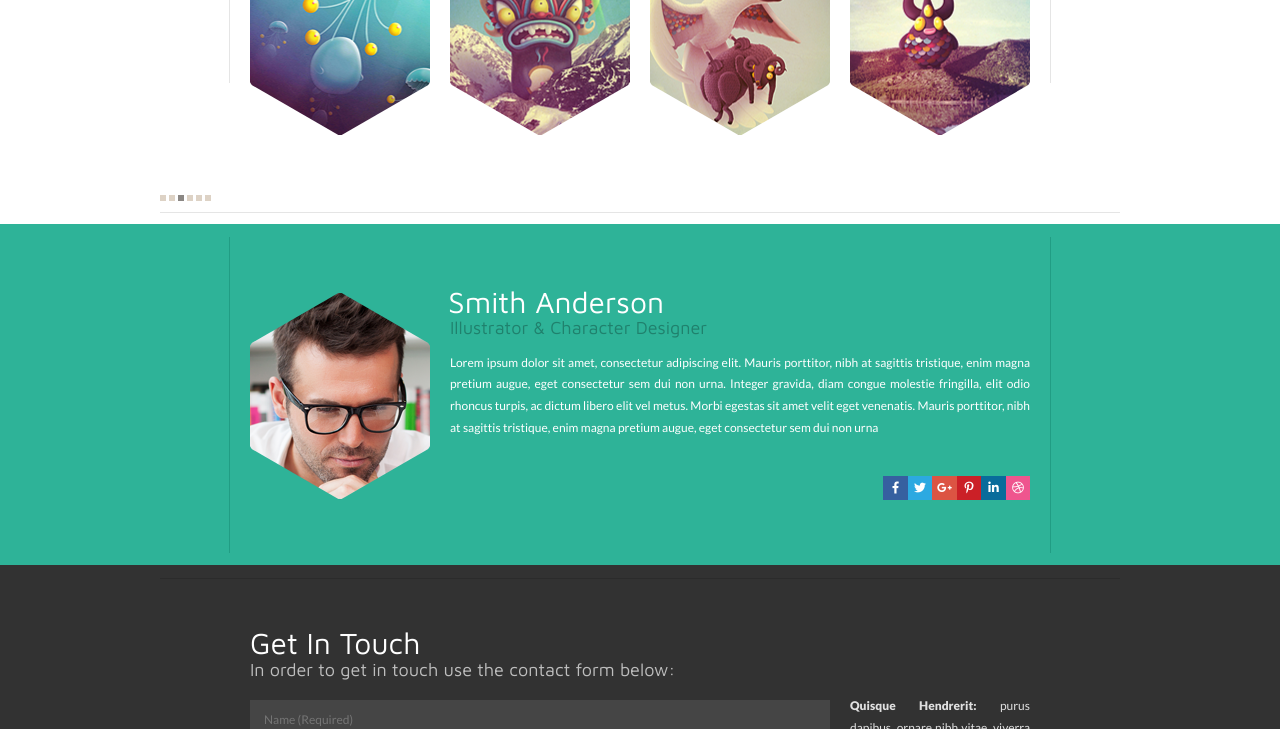
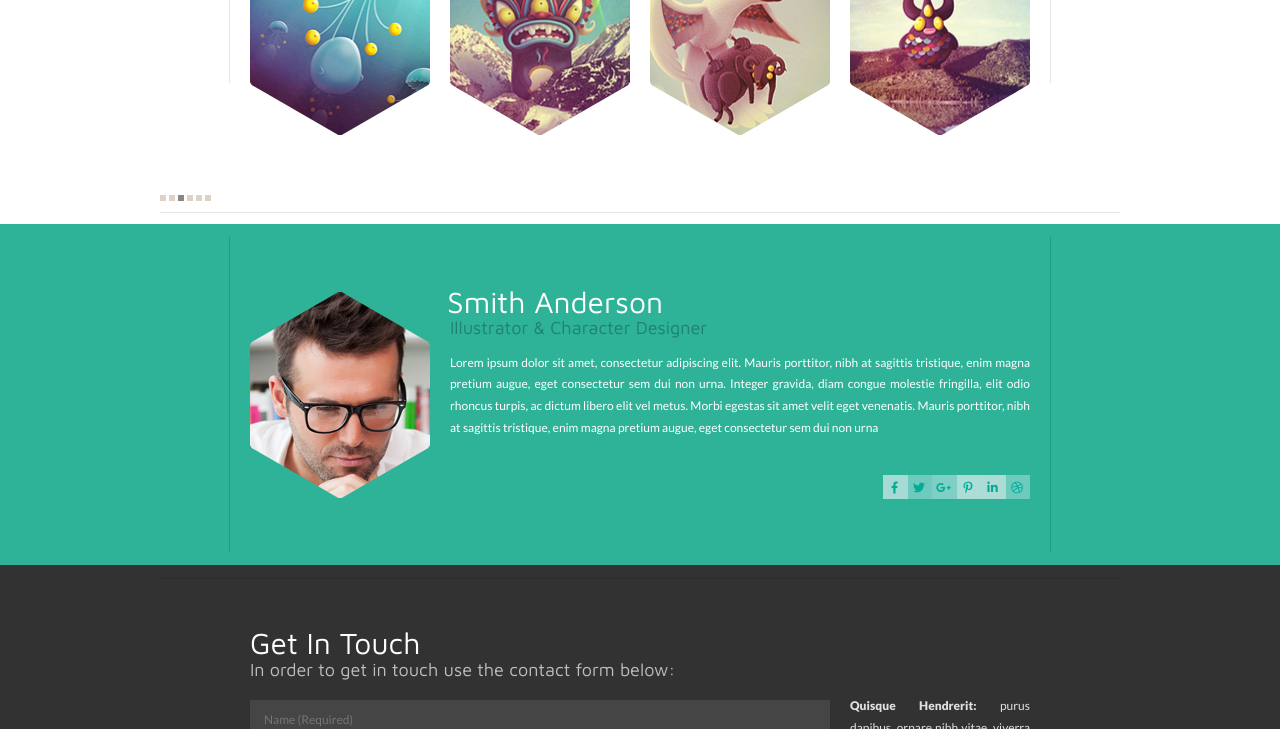
Before and after one commit to uniorunr/hexal, a website: page hexal/index.html in a window 1280 px wide. Shown: the part 560-1289 px from the top of the page. Drawn offline with Linux system fonts and the light colour scheme.

Commit message:
feature: add interactivity to social links;  move some pixels in about section to get pixel perfect match

```diff
--- a/hexal/css/generic.css
+++ b/hexal/css/generic.css
@@ -16,7 +16,7 @@ h1 {
   font-weight: 400;
   margin: 0;
   position: relative;
-  right: 2px;
+  right: 3px;
   bottom: 2px;
   line-height: 26px;
 }
--- a/hexal/css/sections/about.css
+++ b/hexal/css/sections/about.css
@@ -48,7 +48,6 @@ section.about .hexagon-wrapper {
   display: flex;
   position: relative;
   right: 10px;
-  top: 1px;
 }
 
 .author-description p {
@@ -65,7 +64,13 @@ section.about .hexagon-wrapper {
   flex-direction: row;
   justify-content: flex-end;
   position: relative;
-  top: 2px;
+  top: 1px;
+}
+
+.author-social-links a i {
+  position: relative;
+  top: 1px;
+  right: 1px;
 }
 
 .social-links {
@@ -75,7 +80,7 @@ section.about .hexagon-wrapper {
   font-size: 12px;
   width: 24px;
   height: 24px;
-  color: #ffffff;
+  color: #04ac95;;
   text-decoration: none;
 }
 
@@ -84,25 +89,53 @@ section.about .hexagon-wrapper {
 }
 
 .social-links-facebook {
+  background: #a5dbd4;
+}
+
+.social-links-twitter {
+  background: #6ccbbe;
+}
+
+.social-links-gplus {
+  background: #7ed0c5;
+}
+
+.social-links-pinterest {
+  background: #acddd7;
+}
+
+.social-links-linkedin {
+  background: #abddd6;
+}
+
+.social-links-dribble {
+  background: #6dcbbe;
+}
+
+.social-links:hover {
+  color: #ffffff;
+}
+
+.social-links-facebook:hover {
   background: #3660a0;
 }
 
-.social-links-twitter {
+.social-links-twitter:hover {
   background: #2ca9e1;
 }
 
-.social-links-gplus {
+.social-links-gplus:hover {
   background: #dc5443;
 }
 
-.social-links-pinterest {
+.social-links-pinterest:hover {
   background: #cb2027;
 }
 
-.social-links-linkedin {
+.social-links-linkedin:hover {
   background: #096c9b;
 }
 
-.social-links-dribble {
+.social-links-dribble:hover {
   background: #ef558e;
 }
```
